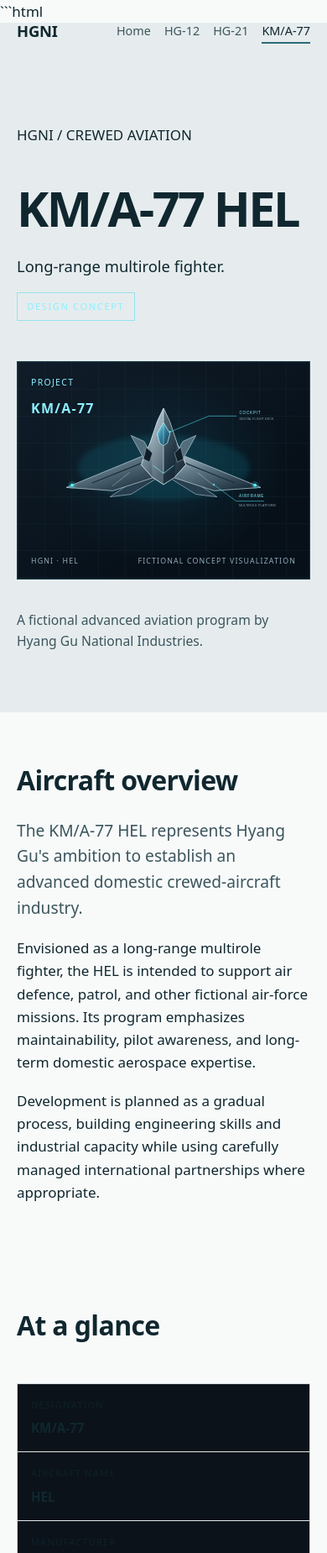
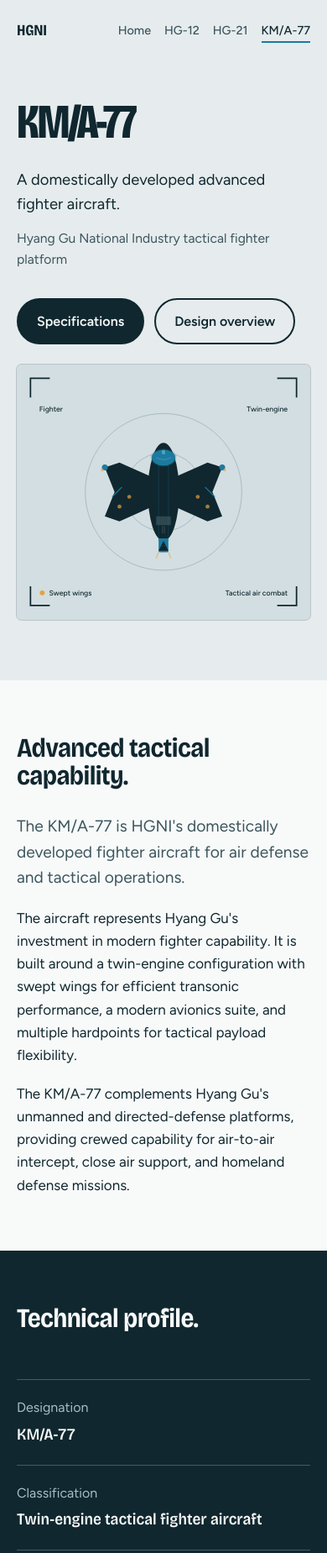
Before and after one commit to aiivey/hyang-gu, a plain HTML site: page km-a77.html in a window 390 px wide. Shown: the top 1849 px of the page at 84% size. Drawn offline with nearby package versions, Linux system fonts and the light colour scheme.

Commit message:
Update km-a77.html

````diff
--- a/km-a77.html
+++ b/km-a77.html
@@ -1,163 +1,35 @@
-```html
-<!DOCTYPE html>
+<!doctype html>
 <html lang="en">
 <head>
-  <meta charset="UTF-8">
+<meta charset="utf-8">
 <meta name="viewport" content="width=device-width, initial-scale=1">
-  <meta name="description" content="The fictional KM/A-77 HEL long-range multirole fighter from Hyang Gu National Industries.">
-  <title>KM/A-77 HEL | HGNI</title>
+<title>KM/A-77 | HGNI</title>
+<meta name="description" content="The KM/A-77 is HGNI's advanced fighter aircraft. A fictional platform.">
+<link rel="preconnect" href="https://fonts.googleapis.com">
+<link rel="preconnect" href="https://fonts.gstatic.com" crossorigin>
+<link href="https://fonts.googleapis.com/css2?family=Bricolage+Grotesque:opsz,wdth,wght@12..96,75..100,200..800&family=Figtree:wght@400;500;600&family=Noto+Sans+SC:wght@400;500;700&display=swap" rel="stylesheet">
 <link rel="stylesheet" href="assets/style.css">
-  <script src="assets/site.js" defer></script>
-
 <style>
-    /* Aircraft showcase */
-    .hel-showcase {
-      overflow: hidden;
+body.p-km { --accent: var(--cyan) }
+:root {
+  --cyan: #1B7A9E;
+  --cyan-dark: #5AB3D4;
 }
-
-    .hel-heading {
-      display: flex;
-      justify-content: space-between;
-      align-items: center;
-      gap: 1rem;
-      flex-wrap: wrap;
-      margin: 1.5rem 0;
-    }
-
-    .hel-status {
-      border: 1px solid rgba(75,217,238,.5);
-      color: #8deeff;
-      padding: .45rem .7rem;
-      font-size: .7rem;
-      letter-spacing: .14em;
-    }
-
-    .hel-display {
-      position: relative;
-      overflow: hidden;
-      min-height: 350px;
-      border: 1px solid rgba(92,193,211,.24);
-      background:
-        radial-gradient(ellipse at 50% 48%, rgba(23,105,130,.24), transparent 60%),
-        linear-gradient(145deg, #101d29, #071019 72%);
-    }
-
-    .hel-grid {
-      position: absolute;
-      inset: 0;
-      opacity: .24;
-      background-image:
-        linear-gradient(rgba(92,193,211,.2) 1px, transparent 1px),
-        linear-gradient(90deg, rgba(92,193,211,.2) 1px, transparent 1px);
-      background-size: 32px 32px;
-    }
-
-    .hel-aircraft {
-      display: block;
-      position: relative;
-      z-index: 1;
-      width: 100%;
-      height: auto;
-      min-height: 300px;
-    }
-
-    .hel-label {
-      position: absolute;
-      z-index: 2;
-      display: flex;
-      gap: .65rem;
-      flex-wrap: wrap;
-      color: #8deeff;
-      font-size: .65rem;
-      letter-spacing: .13em;
-    }
-
-    .hel-label-left {
-      left: 1rem;
-      top: 1rem;
-      flex-direction: column;
-    }
-
-    .hel-label-left strong {
-      font-size: 1rem;
-      letter-spacing: .08em;
-    }
-
-    .hel-label-bottom {
-      bottom: .85rem;
-      left: 1rem;
-      right: 1rem;
-      justify-content: space-between;
-      color: #91aab8;
-    }
-
-    .hel-facts {
-      display: grid;
-      grid-template-columns: repeat(3, minmax(0, 1fr));
-      gap: 1px;
-      margin-top: 1.5rem;
-      border: 1px solid rgba(128,160,175,.25);
-      background: rgba(128,160,175,.2);
-    }
-
-    .hel-fact {
-      padding: 1rem;
-      background: var(--page, #0b1219);
-    }
-
-    .hel-fact span {
-      display: block;
-      margin-bottom: .4rem;
-      font-size: .7rem;
-      opacity: .7;
-      letter-spacing: .1em;
-      text-transform: uppercase;
-    }
-
-    .hel-fact strong {
-      font-size: .95rem;
-    }
-
-    .hel-note {
-      padding: 1rem;
-      border-left: 2px solid #42c7dc;
-      background: rgba(66,199,220,.07);
-    }
-
-    .hel-tags {
-      display: flex;
-      flex-wrap: wrap;
-      gap: .55rem;
-      margin: 1rem 0;
-    }
-
-    .hel-tags span {
-      padding: .45rem .7rem;
-      border: 1px solid rgba(128,160,175,.3);
-      font-size: .8rem;
-    }
-
-    @media (max-width: 600px) {
-      .hel-display {
-        min-height: 260px;
-      }
-
-      .hel-aircraft {
-        min-height: 240px;
-      }
-
-      .hel-facts {
-        grid-template-columns: 1fr;
-      }
-
-      .hel-label-bottom {
-        font-size: .55rem;
+@media (prefers-color-scheme: dark) {
+  :root:not([data-theme="light"]) {
+    --cyan: #5AB3D4;
   }
 }
+:root[data-theme="dark"] {
+  --cyan: #5AB3D4;
+}
+.fleet li:nth-child(4) { --c: var(--cyan) }
+.compare .th-km { border-bottom-color: var(--cyan) }
 </style>
 </head>
+<body class="p-km">
+<a class="skip" href="#main">Skip to content</a>
 
-<body>
 <header class="nav">
   <div class="wrap">
     <a class="mark" href="index.html">HGNI</a>
@@ -172,329 +44,201 @@
   </div>
 </header>
 
-  <main>
-    <section class="hero hel-showcase">
+<main id="main">
+
+<section class="hero" aria-labelledby="title">
   <div class="wrap">
-        <p class="eyebrow">HGNI / CREWED AVIATION</p>
-
-        <div class="hel-heading">
     <div>
-            <h1>KM/A-77 <span>HEL</span></h1>
-            <p class="lede">
-              Long-range multirole fighter.
-            </p>
-          </div>
-          <span class="hel-status">DESIGN CONCEPT</span>
-        </div>
-
-        <div class="hel-display">
-          <div class="hel-grid"></div>
-
-          <svg class="hel-aircraft"
-               viewBox="0 0 900 480"
-               xmlns="http://www.w3.org/2000/svg"
-               role="img"
-               aria-label="Stylized three-dimensional concept illustration of the fictional KM/A-77 HEL fighter">
-
-            <defs>
-              <linearGradient id="hel-body" x1="0" y1="0" x2="1" y2="1">
-                <stop offset="0%" stop-color="#e0edf2"/>
-                <stop offset="30%" stop-color="#899fab"/>
-                <stop offset="65%" stop-color="#354a59"/>
-                <stop offset="100%" stop-color="#111d29"/>
-              </linearGradient>
-
-              <linearGradient id="hel-wing" x1="0" y1="0" x2=".8" y2="1">
-                <stop offset="0%" stop-color="#c2d3db"/>
-                <stop offset="45%" stop-color="#607887"/>
-                <stop offset="100%" stop-color="#192b38"/>
-              </linearGradient>
-
-              <linearGradient id="hel-glass" x1="0" y1="0" x2="1" y2="1">
-                <stop offset="0%" stop-color="#c4fbff"/>
-                <stop offset="40%" stop-color="#398ca9"/>
-                <stop offset="100%" stop-color="#142d45"/>
-              </linearGradient>
-
-              <filter id="hel-glow">
-                <feGaussianBlur stdDeviation="8"/>
-              </filter>
-            </defs>
-
-            <!-- Background glow -->
-            <ellipse cx="450" cy="255" rx="265" ry="100"
-                     fill="#16b8d4" opacity=".13" filter="url(#hel-glow)"/>
-
-            <!-- Rear stabilizers -->
-            <path d="M405 264 L285 345 L350 337 L440 281 Z"
-                  fill="#263e4d" stroke="#91aab8" stroke-width="2"/>
-            <path d="M495 264 L615 345 L550 337 L460 281 Z"
-                  fill="#263e4d" stroke="#91aab8" stroke-width="2"/>
-
-            <!-- Main swept wings -->
-            <path d="M420 205 L150 316 L294 326 L442 278 Z"
-                  fill="url(#hel-wing)" stroke="#b5cbd5" stroke-width="2"/>
-            <path d="M480 205 L750 316 L606 326 L458 278 Z"
-                  fill="url(#hel-wing)" stroke="#b5cbd5" stroke-width="2"/>
-
-            <!-- Wing panel detail -->
-            <path d="M410 230 L230 302 M490 230 L670 302"
-                  fill="none" stroke="#172c39" stroke-width="3"/>
-            <path d="M345 270 L292 312 M555 270 L608 312"
-                  fill="none" stroke="#d0e0e7" stroke-width="1.5" opacity=".7"/>
-
-            <!-- Twin tail fins -->
-            <path d="M392 232 L350 156 L390 174 L425 235 Z"
-                  fill="#526d7c" stroke="#a9c0cb" stroke-width="2"/>
-            <path d="M508 232 L550 156 L510 174 L475 235 Z"
-                  fill="#526d7c" stroke="#a9c0cb" stroke-width="2"/>
-
-            <!-- Main fuselage -->
-            <path d="M450 72
-                     L469 112
-                     L491 178
-                     L519 246
-                     L484 285
-                     L450 307
-                     L416 285
-                     L381 246
-                     L409 178
-                     L431 112 Z"
-                  fill="url(#hel-body)"
-                  stroke="#d0e0e7"
-                  stroke-width="2.5"/>
-
-            <!-- Fuselage facets -->
-            <path d="M450 74 L450 305 L416 285 L409 178 L431 112 Z"
-                  fill="#e0edf2" opacity=".18"/>
-            <path d="M450 74 L469 112 L491 178 L484 285 L450 305 Z"
-                  fill="#071723" opacity=".4"/>
-
-            <!-- Cockpit canopy -->
-            <path d="M450 116 L470 150 L462 179 L450 188 L438 179 L430 150 Z"
-                  fill="url(#hel-glass)"
-                  stroke="#b8f5ff"
-                  stroke-width="2"/>
-            <path d="M450 123 L450 184"
-                  stroke="#c8faff" stroke-width="1.5" opacity=".8"/>
-
-            <!-- Intakes -->
-            <path d="M397 192 L416 210 L407 238 L388 228 Z"
-                  fill="#101e28" stroke="#9ab2be" stroke-width="1.5"/>
-            <path d="M503 192 L484 210 L493 238 L512 228 Z"
-                  fill="#101e28" stroke="#9ab2be" stroke-width="1.5"/>
-
-            <!-- Fuselage highlights -->
-            <path d="M450 74 L450 115 M450 190 L450 273"
-                  stroke="#e5fbff" stroke-width="2" opacity=".75"/>
-            <path d="M418 248 L450 273 L482 248"
-                  fill="none" stroke="#7edbe9" stroke-width="2"/>
-
-            <!-- Navigation lights -->
-            <circle cx="168" cy="309" r="5" fill="#51f4ff"/>
-            <circle cx="732" cy="309" r="5" fill="#51f4ff"/>
-            <circle cx="168" cy="309" r="12" fill="#51f4ff" opacity=".18"/>
-            <circle cx="732" cy="309" r="12" fill="#51f4ff" opacity=".18"/>
-
-            <!-- Technical callouts -->
-            <path d="M470 145 L590 96 L675 96"
-                  fill="none" stroke="#4bd9ee" stroke-width="1.5"/>
-            <circle cx="470" cy="145" r="3" fill="#4bd9ee"/>
-            <text x="684" y="91" fill="#8deeff" font-size="12"
-                  font-family="Arial, sans-serif" letter-spacing="2">COCKPIT</text>
-            <text x="684" y="109" fill="#829ca9" font-size="10"
-                  font-family="Arial, sans-serif">DIGITAL FLIGHT DECK</text>
-
-            <path d="M605 307 L674 358 L760 358"
-                  fill="none" stroke="#4bd9ee" stroke-width="1.5"/>
-            <circle cx="605" cy="307" r="3" fill="#4bd9ee"/>
-            <text x="683" y="347" fill="#8deeff" font-size="12"
-                  font-family="Arial, sans-serif" letter-spacing="2">AIRFRAME</text>
-            <text x="683" y="374" fill="#829ca9" font-size="10"
-                  font-family="Arial, sans-serif">MULTIROLE PLATFORM</text>
-          </svg>
-
-          <div class="hel-label hel-label-left">
-            <span>PROJECT</span>
-            <strong>KM/A-77</strong>
-          </div>
-
-          <div class="hel-label hel-label-bottom">
-            <span>HGNI · HEL</span>
-            <span>FICTIONAL CONCEPT VISUALIZATION</span>
+      <h1 id="title">KM/A-77</h1>
+      <p class="lede">A domestically developed advanced fighter aircraft.</p>
+      <p class="designation">Hyang Gu National Industry tactical fighter platform</p>
+      <div class="actions">
+        <a class="btn solid" href="#specs">Specifications</a>
+        <a class="btn line" href="#design">Design overview</a>
       </div>
     </div>
 
-        <p class="designation">
-          A fictional advanced aviation program by Hyang Gu National Industries.
-        </p>
+    <div class="finder">
+      <svg viewBox="0 0 600 520" role="img" aria-label="Top-down view of the KM/A-77 fighter aircraft, showing swept wings, fuselage, and canopy">
+        <defs>
+          <filter id="glow">
+            <feGaussianBlur stdDeviation="2" result="coloredBlur"/>
+            <feMerge>
+              <feMergeNode in="coloredBlur"/>
+              <feMergeNode in="SourceGraphic"/>
+            </feMerge>
+          </filter>
+        </defs>
+        <rect class="f-bg" width="600" height="520" fill="#E6ECEE"/>
+        <g class="f-soft" fill="none" stroke="#9DB5BC" stroke-width="1.4">
+          <circle cx="300" cy="260" r="80"/><circle cx="300" cy="260" r="160"/>
+        </g>
+
+        <!-- Fuselage -->
+        <ellipse class="f-body" cx="300" cy="260" rx="32" ry="100" fill="#10272F"/>
+
+        <!-- Canopy -->
+        <ellipse class="f-accent" cx="300" cy="190" rx="24" ry="16" fill="#1B7A9E" filter="url(#glow)"/>
+        <path d="M285,190 Q300,198 315,190" fill="none" stroke="#5AB3D4" stroke-width="1.5" opacity="0.6"/>
+
+        <!-- Swept wings -->
+        <path class="f-body" d="M300,240 L210,200 L180,210 L200,260 L180,310 L210,320 L300,280 Z" fill="#10272F"/>
+        <path class="f-body" d="M300,240 L390,200 L420,210 L400,260 L420,310 L390,320 L300,280 Z" fill="#10272F"/>
+
+        <!-- Wing control surfaces -->
+        <line x1="215" y1="250" x2="195" y2="270" stroke="#1B7A9E" stroke-width="2"/>
+        <line x1="385" y1="250" x2="405" y2="270" stroke="#1B7A9E" stroke-width="2"/>
+
+        <!-- Wingtip markers -->
+        <circle cx="180" cy="210" r="6" fill="#1B7A9E"/>
+        <circle cx="420" cy="210" r="6" fill="#1B7A9E"/>
+
+        <!-- Air intake (belly) -->
+        <rect x="285" y="310" width="30" height="18" rx="2" fill="#3C555D" opacity="0.7"/>
+
+        <!-- Engine exhaust -->
+        <rect x="290" y="355" width="20" height="28" rx="2" fill="#1B7A9E"/>
+        <path d="M290,383 L285,395 M310,383 L315,395" stroke="#E8A13A" stroke-width="2" opacity="0.6"/>
+
+        <!-- Landing gear wells (detail) -->
+        <line x1="298" y1="330" x2="298" y2="345" stroke="#3C555D" stroke-width="1.5"/>
+        <line x1="302" y1="330" x2="302" y2="345" stroke="#3C555D" stroke-width="1.5"/>
+
+        <!-- Weapon hardpoints under wings -->
+        <circle cx="230" cy="270" r="4" fill="#E8A13A" opacity="0.7"/>
+        <circle cx="370" cy="270" r="4" fill="#E8A13A" opacity="0.7"/>
+        <circle cx="210" cy="290" r="4" fill="#E8A13A" opacity="0.7"/>
+        <circle cx="390" cy="290" r="4" fill="#E8A13A" opacity="0.7"/>
+
+        <!-- Tail fin -->
+        <path class="f-body" d="M300,360 L290,380 L310,380 Z" fill="#10272F"/>
+        <line x1="295" y1="370" x2="305" y2="370" stroke="#1B7A9E" stroke-width="1" opacity="0.5"/>
+
+        <!-- Center fuselage chine lines -->
+        <line x1="290" y1="200" x2="290" y2="360" stroke="#1B7A9E" stroke-width="1" opacity="0.4"/>
+        <line x1="310" y1="200" x2="310" y2="360" stroke="#1B7A9E" stroke-width="1" opacity="0.4"/>
+
+        <!-- Cockpit detail -->
+        <rect x="297" y="175" width="6" height="8" fill="#5AB3D4" opacity="0.8"/>
+
+        <!-- Navigation lights (port/starboard) -->
+        <circle cx="175" cy="215" r="3" fill="#E8A13A" opacity="0.6"/>
+        <circle cx="425" cy="215" r="3" fill="#E8A13A" opacity="0.6"/>
+
+        <!-- Labels and indicators -->
+        <g class="f-brackets" fill="none" stroke="#10272F" stroke-width="3" stroke-linecap="square">
+          <path d="M28,66 V28 H66"/><path d="M534,28 H572 V66"/>
+          <path d="M28,454 V492 H66"/><path d="M572,454 V492 H534"/>
+        </g>
+        <text x="46" y="96" font-family="var(--body)" font-size="15" font-weight="500" fill="#10272F">Fighter</text>
+        <text x="554" y="96" text-anchor="end" font-family="var(--body)" font-size="15" font-weight="500" fill="#10272F">Twin-engine</text>
+        <circle class="f-amber" cx="52" cy="466" r="5" fill="#E8A13A"/>
+        <text x="66" y="471" font-family="var(--body)" font-size="15" font-weight="500" fill="#10272F">Swept wings</text>
+        <text x="554" y="471" text-anchor="end" font-family="var(--body)" font-size="15" font-weight="500" fill="#10272F">Tactical air combat</text>
+      </svg>
+    </div>
   </div>
 </section>
 
 <section class="overview" id="overview">
   <div class="wrap">
-        <h2>Aircraft overview</h2>
+    <h2>Advanced tactical capability.</h2>
     <div class="text">
-          <p class="lede">
-            The KM/A-77 HEL represents Hyang Gu's ambition to establish
-            an advanced domestic crewed-aircraft industry.
-          </p>
-          <p>
-            Envisioned as a long-range multirole fighter, the HEL is intended
-            to support air defence, patrol, and other fictional air-force
-            missions. Its program emphasizes maintainability, pilot awareness,
-            and long-term domestic aerospace expertise.
-          </p>
-          <p>
-            Development is planned as a gradual process, building engineering
-            skills and industrial capacity while using carefully managed
-            international partnerships where appropriate.
-          </p>
+      <p class="lede">The KM/A-77 is HGNI's domestically developed fighter aircraft for air defense and tactical operations.</p>
+      <p>The aircraft represents Hyang Gu's investment in modern fighter capability. It is built around a twin-engine configuration with swept wings for efficient transonic performance, a modern avionics suite, and multiple hardpoints for tactical payload flexibility.</p>
+      <p>The KM/A-77 complements Hyang Gu's unmanned and directed-defense platforms, providing crewed capability for air-to-air intercept, close air support, and homeland defense missions.</p>
     </div>
   </div>
 </section>
 
-    <section class="overview">
+<section class="specs" id="specs">
   <div class="wrap">
-        <h2>At a glance</h2>
+    <h2>Technical profile.</h2>
+    <dl class="spec-list">
+      <div><dt>Designation</dt><dd>KM/A-77</dd></div>
+      <div><dt>Classification</dt><dd>Twin-engine tactical fighter aircraft</dd></div>
+      <div><dt>Primary role</dt><dd>Air defense, air-to-air combat, tactical support</dd></div>
+      <div><dt>Manufacturer</dt><dd>Hyang Gu National Industry (HGNI)</dd></div>
+      <div><dt>Airframe type</dt><dd>Swept-wing monoplane</dd></div>
+      <div><dt>Powerplant</dt><dd>Twin turbofan engines</dd></div>
+      <div><dt>Crew</dt><dd>Pilot + Weapon Systems Officer</dd></div>
+      <div><dt>Avionics</dt><dd>Integrated air search and fire-control radar</dd></div>
+      <div><dt>Hardpoints</dt><dd>Multiple under-wing and fuselage stations</dd></div>
+      <div><dt>Operational status</dt><dd>In development and testing</dd></div>
+    </dl>
+    <p class="fine">Specifications are preliminary for the Hyang Gu setting and not verified aircraft performance.</p>
+  </div>
+</section>
 
-        <div class="hel-facts">
-          <div class="hel-fact">
-            <span>Designation</span>
-            <strong>KM/A-77</strong>
+<section class="production" id="design">
+  <div class="wrap">
+    <h2>Design priorities.</h2>
+    <div class="prod-cols">
+      <div>
+        <h3>Efficient aerodynamics</h3>
+        <p>Swept-wing geometry and twin-engine layout optimize transonic cruise and acceleration performance while maintaining reasonable field-length requirements.</p>
       </div>
-          <div class="hel-fact">
-            <span>Aircraft name</span>
-            <strong>HEL</strong>
+      <div>
+        <h3>Payload flexibility</h3>
+        <p>Multiple hardpoints and a modern avionics bus allow rapid configuration changes for different tactical missions without extensive ground conversion.</p>
       </div>
-          <div class="hel-fact">
-            <span>Manufacturer</span>
-            <strong>HGNI</strong>
-          </div>
-          <div class="hel-fact">
-            <span>Category</span>
-            <strong>Crewed fighter</strong>
-          </div>
-          <div class="hel-fact">
-            <span>Mission class</span>
-            <strong>Multirole</strong>
-          </div>
-          <div class="hel-fact">
-            <span>Program stage</span>
-            <strong>Design concept</strong>
+      <div>
+        <h3>Domestic integration</h3>
+        <p>Design modularity and use of standardized subsystems support long-term sustainment and domestic upgrade paths as technology matures.</p>
       </div>
     </div>
   </div>
 </section>
 
-    <section class="overview">
+<section id="capability">
   <div class="wrap">
-        <h2>Design philosophy</h2>
-        <div class="text">
-          <h3>Airframe and maintainability</h3>
-          <p>
-            The HEL concept prioritizes a durable airframe, accessible
-            maintenance systems, and modular components intended to simplify
-            long-term support.
-          </p>
+    <h2>Operational roles.</h2>
+    <p class="lede" style="margin-bottom:28px">The KM/A-77 is designed to support multiple operational profiles within Hyang Gu's air defense and tactical framework.</p>
 
-          <h3>Flight systems</h3>
-          <p>
-            The fictional aircraft is envisioned with modern digital flight
-            controls, integrated cockpit displays, and systems intended to
-            help manage pilot workload.
-          </p>
-
-          <h3>Avionics and awareness</h3>
-          <p>
-            Its proposed avionics suite brings navigation, communications,
-            sensor information, and aircraft-health monitoring together
-            through a unified cockpit interface.
-          </p>
-
-          <h3>Domestic industry</h3>
-          <p>
-            A major goal is to develop local engineering expertise,
-            component production, software support, quality assurance,
-            and aircraft maintenance capabilities.
-          </p>
+    <div class="chain" role="group" aria-label="Mission roles">
+      <div class="node"><strong>Air intercept</strong><span>Detection, engagement and neutralization of airborne threats</span></div>
+      <div class="node"><strong>Close support</strong><span>Tactical air-to-ground operations in support of ground forces</span></div>
+      <div class="node"><strong>Homeland defense</strong><span>Rapid-response capability for airspace sovereignty and protection</span></div>
     </div>
+    <p class="chain-note">Operational employment depends on training, basing infrastructure and integration with broader air defense architecture.</p>
   </div>
 </section>
 
-    <section class="overview">
+<section class="compare">
   <div class="wrap">
-        <h2>Development roadmap</h2>
-        <div class="text">
-          <p>
-            <strong>Phase I — Research:</strong>
-            Establish the engineering team, define program requirements,
-            and develop a preliminary design.
-          </p>
-          <p>
-            <strong>Phase II — Demonstration:</strong>
-            Assess the concept through staged design reviews and
-            fictional test milestones.
-          </p>
-          <p>
-            <strong>Phase III — Industrial readiness:</strong>
-            Establish testing, quality-control, technician training,
-            and maintenance infrastructure.
-          </p>
-          <p>
-            <strong>Phase IV — Production planning:</strong>
-            Review reliability, cost, and manufacturing readiness
-            before considering any production decision.
-          </p>
+    <h2>In Hyang Gu's air force structure.</h2>
+    <p class="lede" style="margin-top:20px">The KM/A-77 represents crewed fighter capability alongside unmanned platforms and homeland defense systems.</p>
+    <div class="table-scroll">
+      <table>
+        <thead><tr><th scope="col"></th><th scope="col" class="th-km">KM/A-77</th><th scope="col">Unmanned systems</th></tr></thead>
+        <tbody>
+          <tr><th scope="row">Platform type</th><td class="us">Crewed fighter aircraft</td><td>Remotely operated or autonomous</td></tr>
+          <tr><th scope="row">Endurance</th><td class="us">Hours, with aerial refueling</td><td>Hours to days depending on type</td></tr>
+          <tr><th scope="row">Crew requirements</th><td class="us">Pilot + weapons officer</td><td>Ground operator team</td></tr>
+          <tr><th scope="row">Development status</th><td class="us">Active development</td><td>Fielded platforms in operation</td></tr>
+        </tbody>
+      </table>
     </div>
+    <p class="after">The KM/A-77 complements the HG-12 Yǎnshí reconnaissance platform and HG-21 Fēngyǔ attack UAV within integrated Hyang Gu air operations.</p>
+    <div class="actions"><a class="btn line" href="index.html">Back to HGNI</a></div>
   </div>
 </section>
 
-    <section class="overview">
+<section class="mottos single-motto" aria-label="Platform motto">
   <div class="wrap">
-        <h2>Program priorities</h2>
-        <div class="text">
-          <p>
-            The KM/A-77 is intended to strengthen Hyang Gu's aerospace
-            industry beyond a single aircraft project.
-          </p>
-
-          <div class="hel-tags">
-            <span>Domestic engineering</span>
-            <span>Technical training</span>
-            <span>Industrial growth</span>
-            <span>Maintainability</span>
-            <span>Cost management</span>
-            <span>International partnerships</span>
-          </div>
-
-          <div class="hel-note">
-            <strong>Program objective</strong>
-            <p>
-              Build a sustainable domestic aviation capability through
-              staged research, workforce development, and industrial
-              investment.
-            </p>
-          </div>
-        </div>
+    <div><q>Swift. Reliable. Always ready.</q></div>
   </div>
 </section>
+
 </main>
 
 <footer>
   <div class="wrap">
-      <p>
-        Hyang Gu is a fictional country. The KM/A-77 HEL and its
-        development program are fictional.
-      </p>
-      <p>
-        <a href="index.html">Home</a> ·
-        <a href="hg-12.html">HG-12</a> ·
-        <a href="hg-21.html">HG-21</a> ·
-        <a href="km-a77.html">KM/A-77 HEL</a>
-      </p>
+    <p>The KM/A-77 is a fictional fighter aircraft from the Hyang Gu setting and is not a real product.</p>
+    <p><a href="index.html">Home</a> · <a href="hg-12.html">HG-12</a> · <a href="hg-21.html">HG-21</a></p>
   </div>
 </footer>
+
+<script src="assets/site.js" defer></script>
 </body>
 </html>
-```
````
Lines whose indentation alone changed are shown as unchanged.
